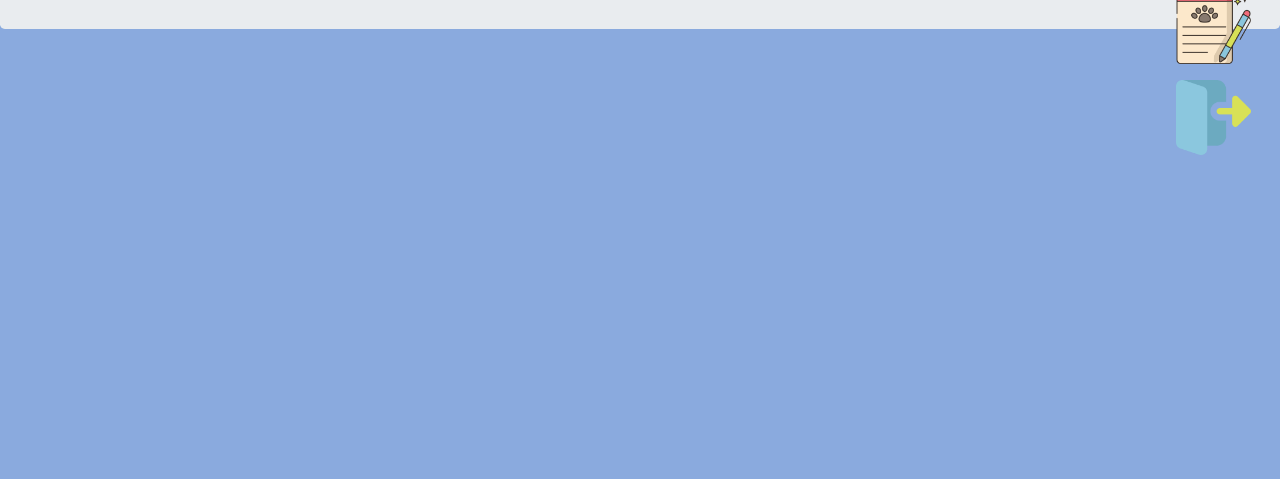
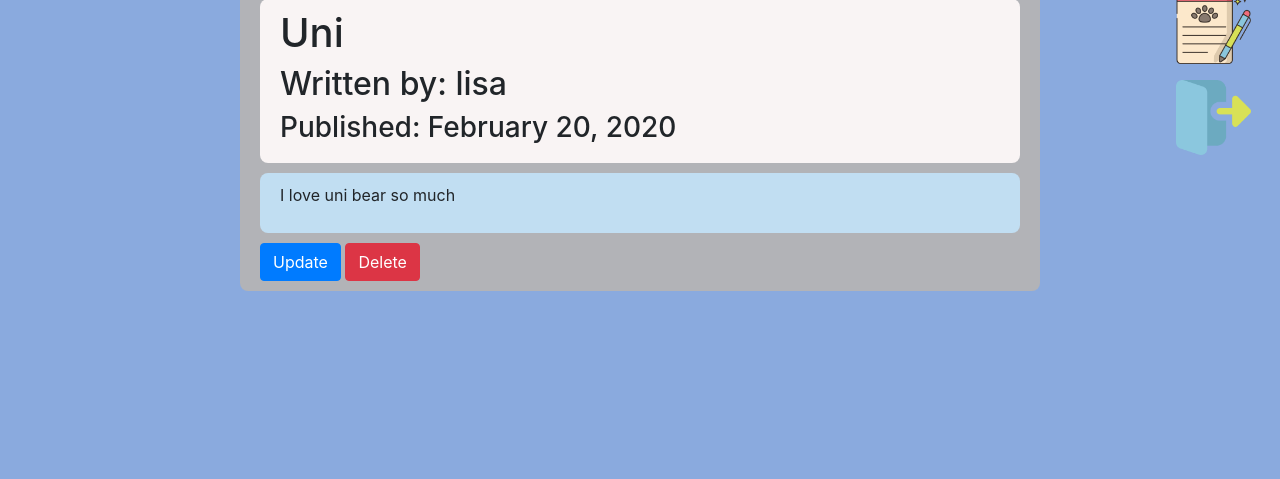
Before and after one commit to l-wong/dawg_blawg, a Flask app: page /1 in a window 1280 px wide. Shown: the part 321-800 px from the top of the page. Run offline with Flask 2, Linux system fonts and the light colour scheme; a user stored in the database is signed in; data comes from the database, SQL or seed files in the repository; both versions use the stored data as it was after the commit; some libraries are stand-ins or nearby versions.

Commit message:
added more styling, changing blog post model

```diff
--- a/dawgblawg/blog_posts/forms.py
+++ b/dawgblawg/blog_posts/forms.py
@@ -1,11 +1,12 @@
 from flask_wtf import FlaskForm
-from wtforms import StringField, SubmitField, TextAreaField
+from wtforms import StringField, SubmitField, TextAreaField, FileField
 from wtforms.validators import DataRequired
 
 
 class BlogPostForm(FlaskForm):
     # no empty titles or text possible
     # we'll grab the date automatically from the Model later
+    dog_pic = FileField('Upload Dog Picture', validators=[DataRequired()])
     title = StringField('Title', validators=[DataRequired()])
     text = TextAreaField('Text', validators=[DataRequired()])
     submit = SubmitField('Publish')
--- a/dawgblawg/models.py
+++ b/dawgblawg/models.py
@@ -42,6 +42,7 @@ class BlogPost(db.Model):
     date = db.Column(db.DateTime,nullable=False,default=datetime.utcnow)
     title = db.Column(db.String(140),nullable=False)
     text = db.Column(db.Text,nullable=False)
+    dog_image = db.Column(db.String(64),default='default_profile.png')
 
     def __init__(self,title,text,user_id):
         self.title = title
--- a/dawgblawg/static/style.css
+++ b/dawgblawg/static/style.css
@@ -172,3 +172,24 @@ li a:title {
   -webkit-animation-iteration-count: 1;
   animation-iteration-count: 1;
 }
+
+.blog_post {
+  background-color: #B2B3B7;
+  max-width: 800px;
+  margin: 10px auto;
+  padding: 10px 20px;
+  border-radius: 8px;
+}
+
+.blog_post_heading {
+  background-color: #F9F4F4;
+  border-radius: 8px;
+  padding: 10px 20px;
+}
+
+.blog_post_body {
+  background-color: #C1DEF2;
+  margin: 10px auto;
+  padding: 10px 20px;
+  border-radius: 8px;
+}
--- a/dawgblawg/templates/blog_post.html
+++ b/dawgblawg/templates/blog_post.html
@@ -2,15 +2,21 @@
 
 {% block content %}
 
-  <div class="jumbotron">
-    <h1>{{post.title}}</h1>
-    <h2>Written by: {{post.author.username}}</h2>
-    <h3>Published: {{post.date.strftime('%B %d, %Y')}}</h3>
-    <p>{{post.text}}</p>
+  <div class="blog_post">
+    <img style="width:100%;height:300px;" src="{{url_for('blog_posts.dog_image')}}" class="card-img-top">
+
+    <div class="blog_post_heading">
+      <h1>{{post.title}}</h1>
+      <h2>Written by: {{post.author.username}}</h2>
+      <h3>Published: {{post.date.strftime('%B %d, %Y')}}</h3>
+    </div>
+    <div class="blog_post_body">
+      <p>{{post.text}}</p>
+    </div>
     {% if post.author == current_user %}
     <div>
       <!--sends you to update view-->
-      <a href="{{url_for('blog_posts.update',blog_post_id=post.id)}}">Update</a>
+      <a class="btn btn-primary" href="{{url_for('blog_posts.update',blog_post_id=post.id)}}" role="button">Update</a>
       <button type="button" class="btn btn-danger" data-toggle='modal' data-target="#del_modal">Delete</button>
     </div>
     {% endif %}
--- a/dawgblawg/templates/create_post.html
+++ b/dawgblawg/templates/create_post.html
@@ -14,6 +14,11 @@
         {{form.text.label(class="form-control-label")}}
         {{form.text(class="form-control form-control-lg")}}
       </div>
+      <!--add form group for dog image
+      <div class="form-group">
+        {{form.file}}
+      </div>
+      -->
       <div class="form-group">
         {{form.submit(class="btn btn-outline-info")}}
       </div>
--- a/dawgblawg/templates/user_blog_posts.html
+++ b/dawgblawg/templates/user_blog_posts.html
@@ -10,6 +10,7 @@
     </div>
 
     {% for post in blog_posts.items %}
+    <!--add dog post picture img tag -->
       <h2><a href="{{url_for('blog_posts.blog_post',blog_post_id=post.id)}}">{{post.title}}</a></h2>
       Written by: <a href="{{url_for('users.user_posts',username=post.author.username)}}">{{post.author.username}}</a>
       <p class='text-muted'>Published on: {{post.date.strftime("%Y-%m-%d")}}</p>
```
Also changed, not shown: dawgblawg/templates/home.html (+8 -1 lines), dawgblawg/users/picture_handler.py (+13 -0 lines), dawgblawg/data.sqlite.
